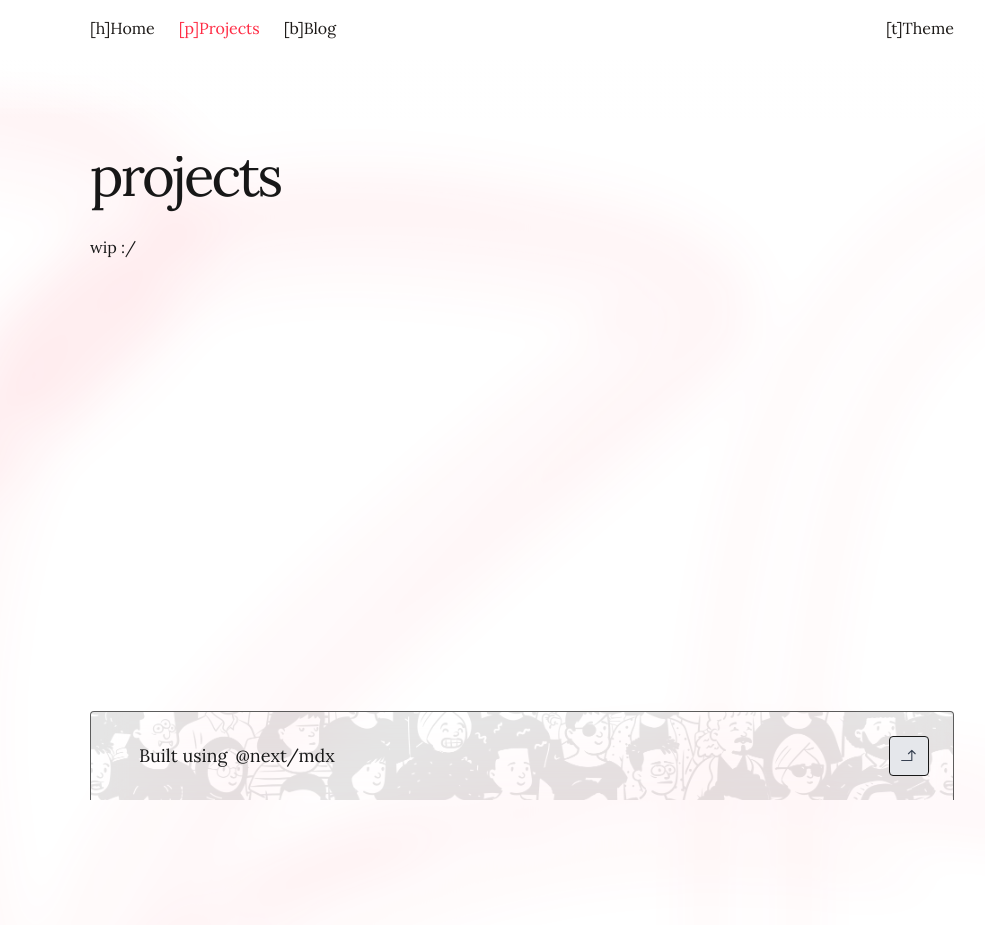
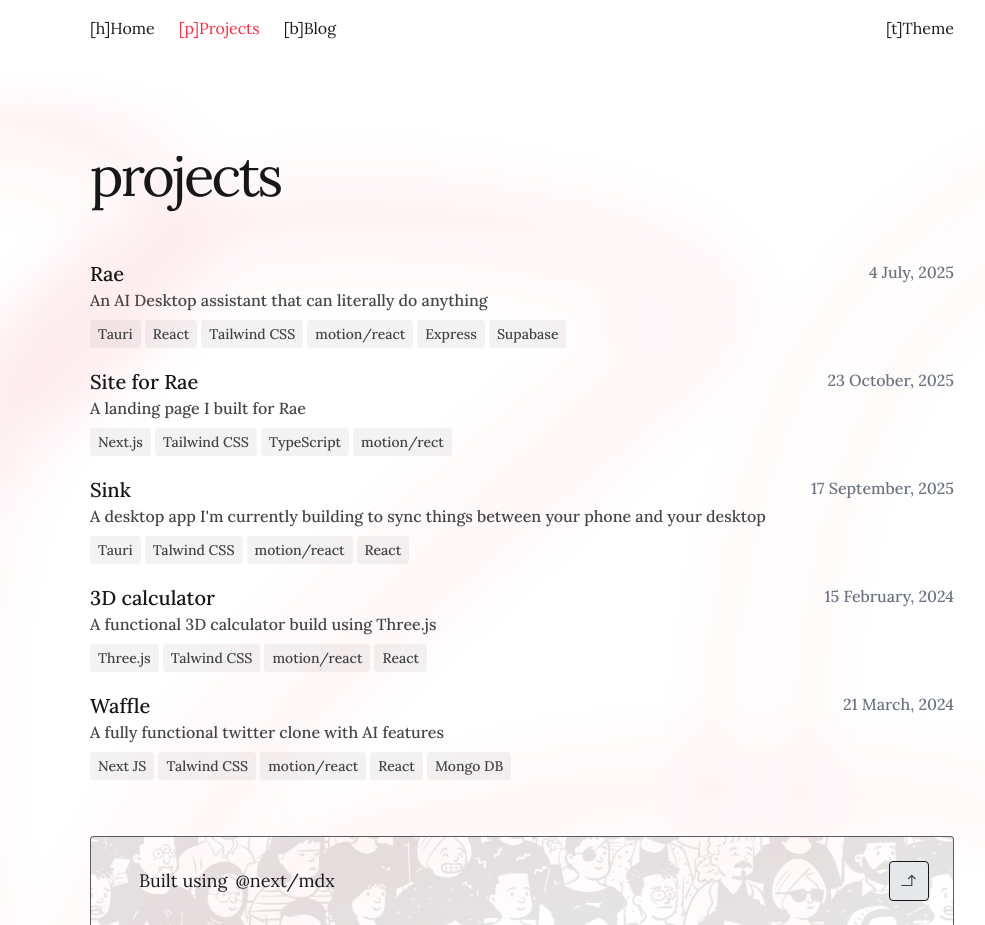
Before and after one commit to amoreX/whoisnihal, a Next.js app: page /projects in a window 1280 px wide. Shown: the whole page, without its empty margins (118-1103 px from the left). Before the commit the page ends 800 px from the top, so only its background shows below. Built offline with nearby package versions, Linux system fonts and the light colour scheme.

Commit message:
feat: add projects in projects page

```diff
--- a/src/app/projects/[id]/page.mdx
+++ /dev/null
@@ -1 +0,0 @@
-hello
--- a/src/app/projects/page.mdx
+++ /dev/null
@@ -1 +0,0 @@
-wip :/
--- /dev/null
+++ b/src/app/projects/page.tsx
@@ -0,0 +1,40 @@
+import React from 'react'
+import Link from 'next/link';
+import { projects as rawProjects } from '@/lib/projects';
+
+const page = () => {
+  const projects = rawProjects.map((project) => {
+    const date = new Date(project.date)
+    console.log(date)
+    const parsedDate = date.getDate() + " " + date.toLocaleString('default',{month: "long"}) + ", " + date.getFullYear()
+    return {...project, date: parsedDate}
+  })
+  return (
+    <div className="pt-4 flex flex-col gap-1">
+      {projects.map((project, index) => {
+        return (
+          <a
+          target='_blank'
+            href={project.link}
+            key={project.link + project.name}
+            className="w-full py-2 cursor-pointer flex sm:flex-row flex-col  justify-between group relative items-center"
+          >
+            <div className="absolute group-focus-visible:border-accent group-focus-visible:opacity-100 z-10 bg-border/10 w-[calc(100%+20px)] h-full left-1/2 -translate-x-1/2 top-1/2 -translate-y-1/2 rounded-sm border border-border opacity-0 group-hover:opacity-100 transition-all duration-0"></div>
+            <div className="z-40 flex sm:flex-row flex-col  items-start justify-between size-full ">
+              <div className='flex flex-col' >
+                <div className="font-medium text-xl">{project.name}</div>
+                <div className='font-medium text-foreground/80' >{project.description}</div>
+                <div className='flex flex-wrap gap-1 mt-2' >
+                  {project.stack.map((item,index) => <div  className='text-sm p-1 px-2 rounded-sm text-foreground/80 font-medium  bg-foreground/5' key={project.name + "stack" + index }>{item}</div>)}
+                </div>
+              </div>
+              <div className="text-work-meta font-medium mt-4 sm:mt-0">{project.date}</div>
+            </div>
+          </a>
+        );
+      })}
+    </div>
+  )
+}
+
+export default page
--- /dev/null
+++ b/src/lib/projects.ts
@@ -0,0 +1,37 @@
+export const projects = [
+  {
+    name: "Rae",
+    description: "An AI Desktop assistant that can literally do anything",
+    stack: ["Tauri", "React", "Tailwind CSS", "motion/react", "Express", "Supabase"],
+    date: "2025-07-04",
+    link: "https://www.raeai.app/"
+  },
+  {
+    name: "Site for Rae",
+    description: "A landing page I built for Rae",
+    stack: ["Next.js", "Tailwind CSS", "TypeScript", "motion/rect"],
+    date: "2025-10-23",
+    link: "https://www.raeai.app/"
+  },
+  {
+    name: "Sink",
+    description: "A desktop app I'm currently building to sync things between your phone and your desktop",
+    stack: ["Tauri", "Talwind CSS", "motion/react", "React"],
+    date: "2025-09-17",
+    link: "https://github.com/ronishrohan/sink"
+  },
+  {
+    name: "3D calculator",
+    description: "A functional 3D calculator build using Three.js",
+    stack: ["Three.js", "Talwind CSS", "motion/react", "React"],
+    date: "2024-02-15",
+    link: "https://github.com/ronishrohan/calculator"
+  },
+  {
+    name: "Waffle",
+    description: "A fully functional twitter clone with AI features",
+    stack: ["Next JS", "Talwind CSS", "motion/react", "React", "Mongo DB"],
+    date: "2024-03-21",
+    link: "https://github.com/ronishrohan/calculator"
+  },
+]
```
